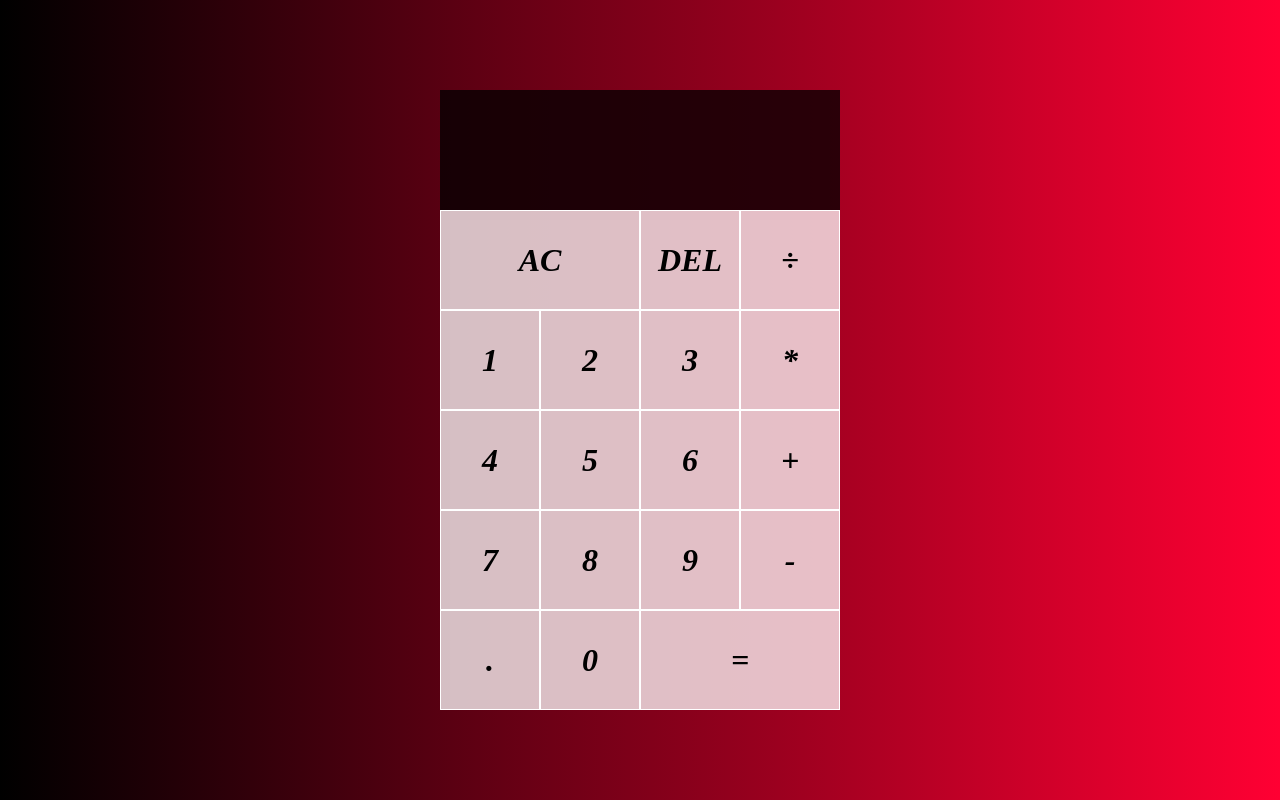
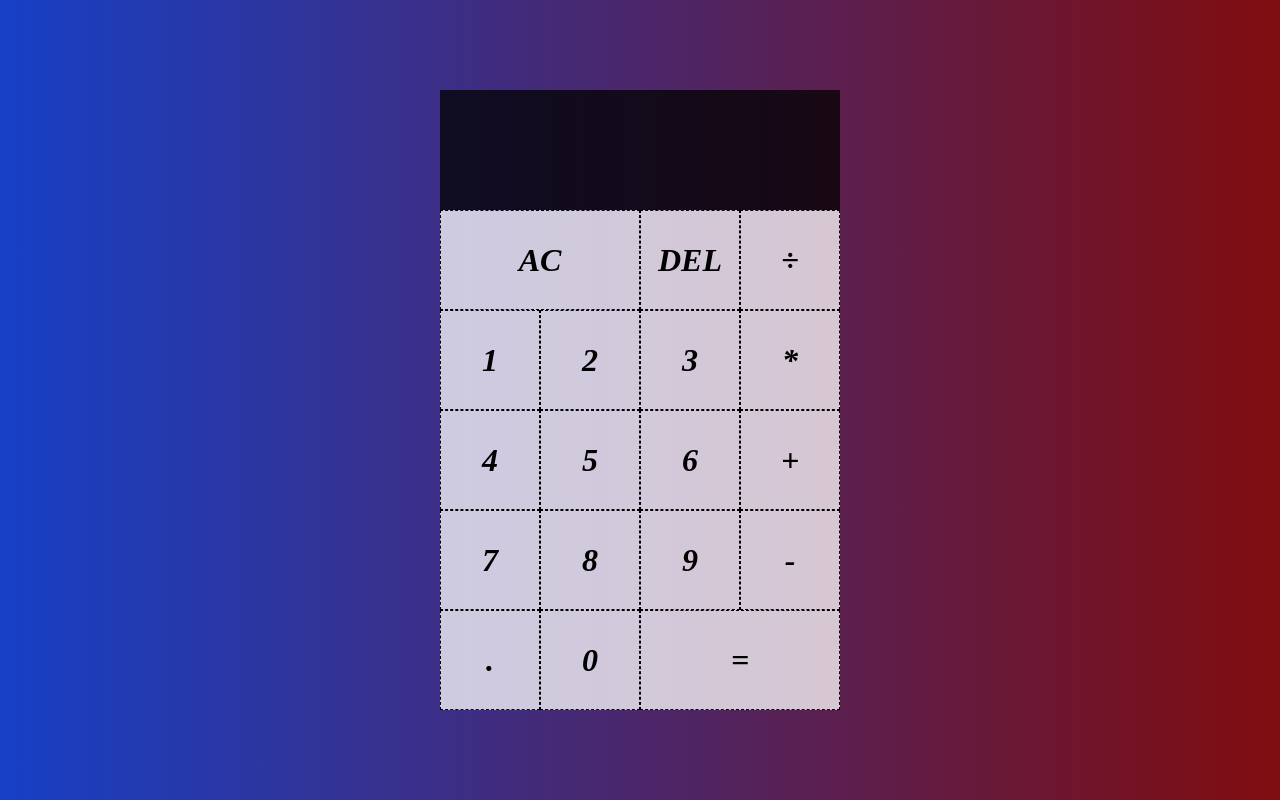
Before and after one commit to MohamadElgendy23/JavaScript-HTML-CSS-projects, a plain HTML site: page calculator/calculator.html in a window 1280 px wide. Drawn offline with Linux system fonts and the light colour scheme.

Commit message:
calculator fully functional

```diff
--- a/calculator/calculator.css
+++ b/calculator/calculator.css
@@ -9,7 +9,7 @@
 body {
     padding: 0;
     margin: 0;
-    background: linear-gradient(to right, #000000, #ff0033);
+    background: linear-gradient(to right, #1740c6, #800d0f);
 }
 
 .calculator-grid {
@@ -24,7 +24,8 @@ body {
 .calculator-grid>button {
     cursor: pointer;
     font-size: 2rem;
-    border: 1px solid white;
+    border: 1px solid black;
+    border-style: dashed;
     outline: none;
     font-style: italic;
     font-family: 'Times New Roman', Times, serif;
--- a/calculator/calculator.js
+++ b/calculator/calculator.js
@@ -24,6 +24,10 @@ class Calculator {
     }
 
     chooseOperation(operation) {
+        //if we have for example 2+3+3 => (2+3)+3 = 5+3 = 8
+        if (this.currentOperand !== '' && this.previousOperand !== '') {
+            this.compute();
+        }
         this.operation = operation;
         this.previousOperand += (this.currentOperand + this.operation);
         this.currentOperand = '';
```
